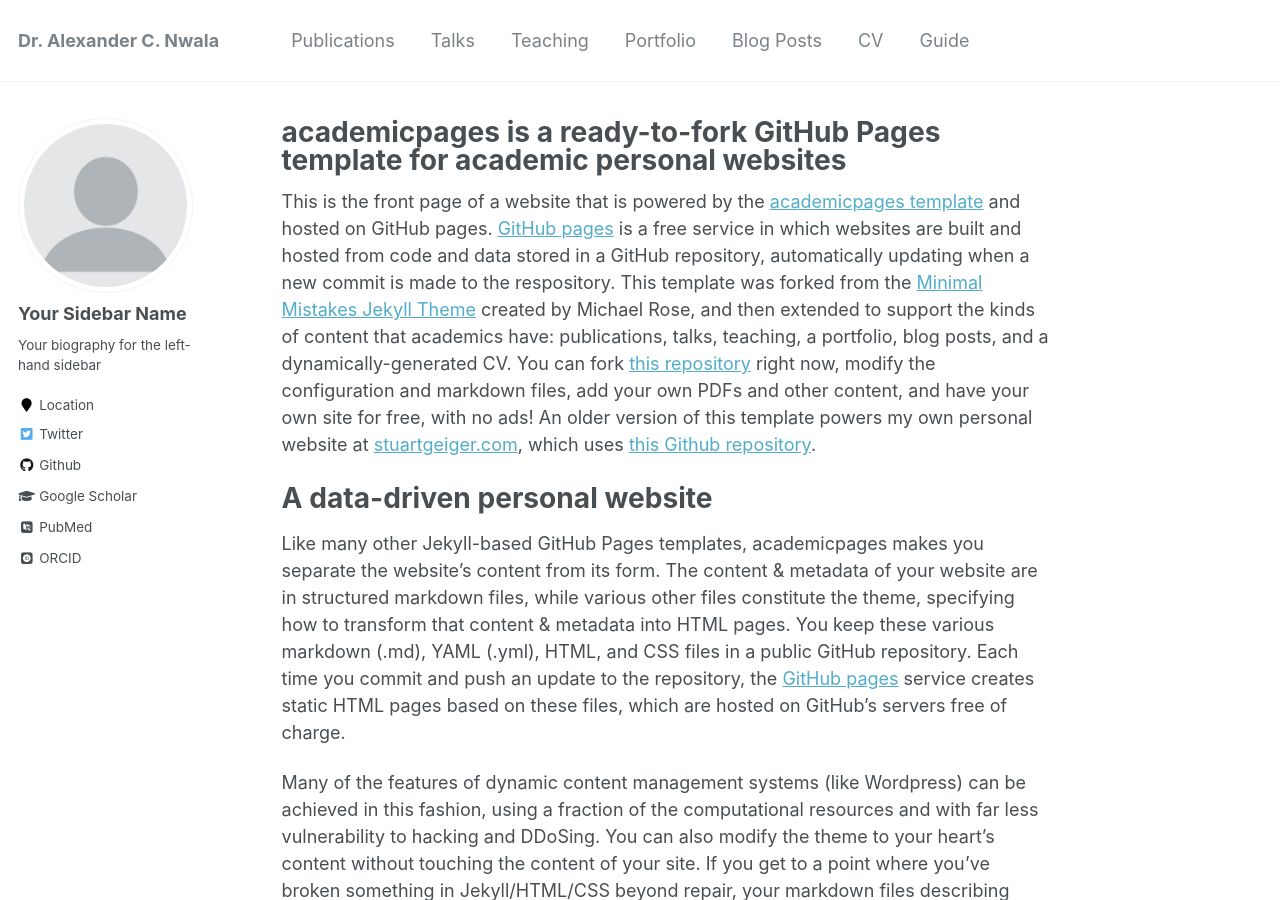
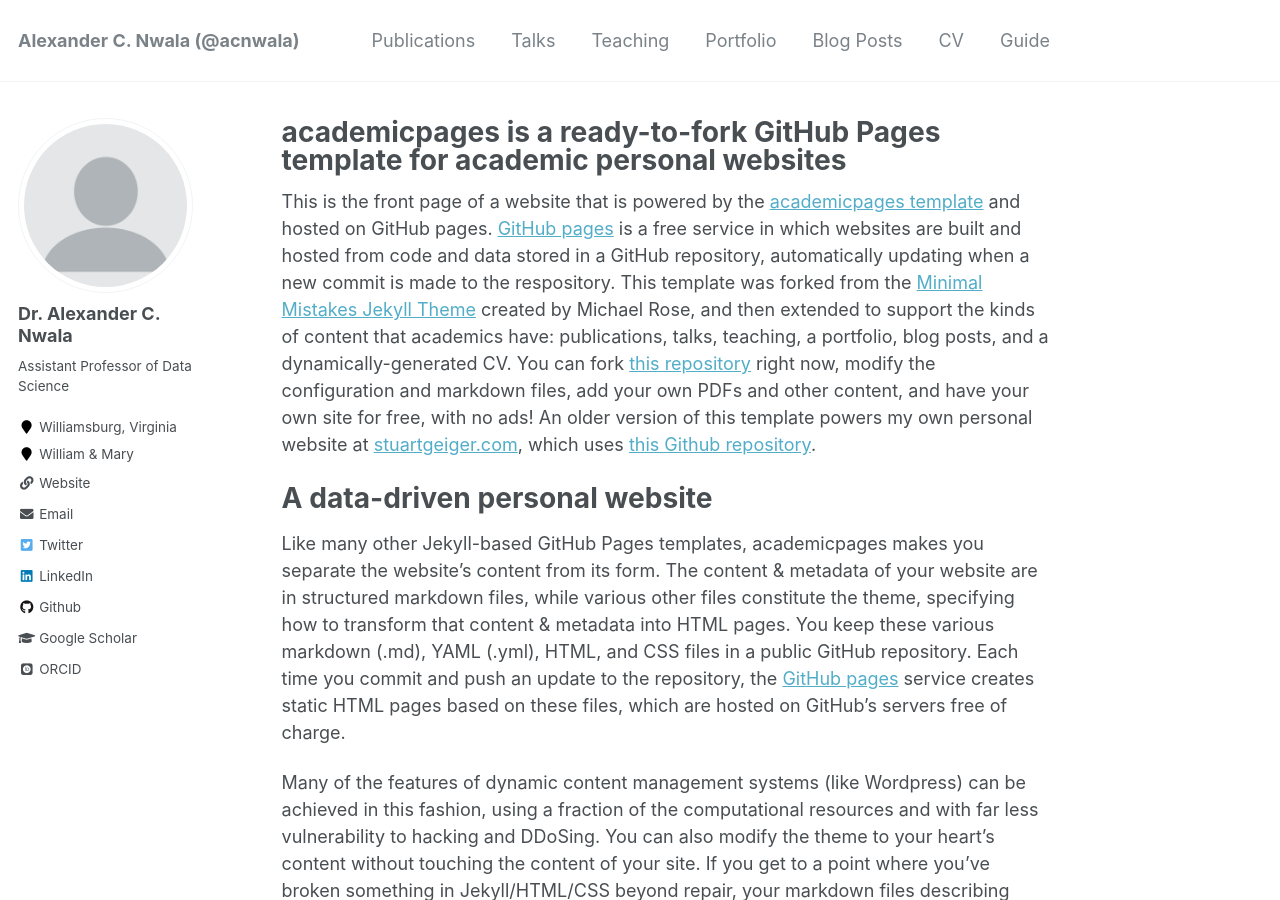
Before and after one commit to xandernwala/xandernwala.github.io, a Jekyll site: the page built from _pages/about.md, in a window 1280 px wide and 900 px high. Built offline with Jekyll 4.4.1, drawn with Linux system fonts in a browser that asks for light colours; some web fonts are replaced; some of the changed text lies outside the part shown.

Commit message:
adding personal details to config

```diff
--- a/_config.yml
+++ b/_config.yml
@@ -7,10 +7,10 @@
 
 # Site Settings
 locale                   : "en-US"
-title                    : "Dr. Alexander C. Nwala"
+title                    : "Alexander C. Nwala (@acnwala)"
 title_separator          : "-"
-name                     : &name "Alexander C. Nwala"
-description              : &description "personal description"
+name                     : &name "Dr. Alexander C. Nwala"
+description              : &description "Assistant Professor of Data Science at William & Mary"
 url                      : https://xandernwala.github.io # the base hostname & protocol for your site e.g. "https://mmistakes.github.io"
 baseurl                  : "" # the subpath of your site, e.g. "/blog"
 repository               : "xandernwala/xandernwala.github.io"
@@ -57,7 +57,7 @@ yandex_site_verification :
 
 # Social Sharing
 twitter:
-  username               : &twitter
+  username               : &acnwala
 facebook:
   username               :
   app_id                 :
@@ -80,36 +80,36 @@ analytics:
 
 # Site Author
 author:
-  name             : "Your Sidebar Name"
+  name             : "Dr. Alexander C. Nwala"
   avatar           : "profile.png"
-  bio              : "Your biography for the left-hand sidebar"
-  location         : "Location"
-  employer         :
-  pubmed           : "https://www.ncbi.nlm.nih.gov/pubmed/?term=john+snow"
-  googlescholar    : "http://yourfullgooglescholarurl.com"
-  email            :
+  bio              : "Assistant Professor of Data Science"
+  location         : "Williamsburg, Virginia"
+  employer         : "William & Mary"
+  pubmed           :
+  googlescholar    : "https://scholar.google.com/citations?user=LqrUey4AAAAJ&hl=en"
+  email            : "anwala@wm.edu"
   researchgate     :  # example: "https://www.researchgate.net/profile/yourprofile"
-  uri              :
+  uri              : "https://alexandernwala.com"
   bitbucket        :
   codepen          :
   dribbble         :
   flickr           :
   facebook         :
   foursquare       :
-  github           : "academicpages"
+  github           : "anwala"
   google_plus      :
   keybase          :
   instagram        :
   impactstory      : #"https://profiles.impactstory.org/u/xxxx-xxxx-xxxx-xxxx"
   lastfm           :
-  linkedin         :
-  orcid            : "http://orcid.org/yourorcidurl"
+  linkedin         : "https://www.linkedin.com/in/alexander-nwala-405a37229/"
+  orcid            : "http://orcid.org/0000-0003-3408-791X"
   pinterest        :
   soundcloud       :
   stackoverflow    : # http://stackoverflow.com/users/123456/username
   steam            :
   tumblr           :
-  twitter          : "replacethistwitterhandle"
+  twitter          : "anwala"
   vine             :
   weibo            :
   xing             :
```
